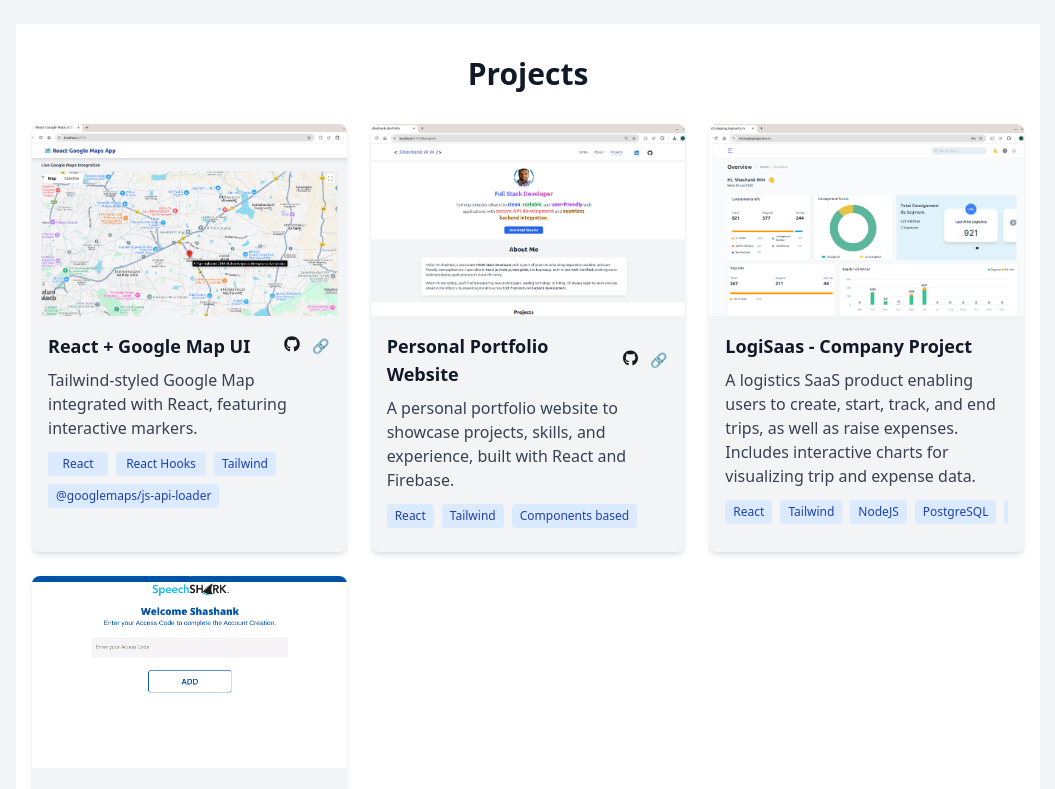
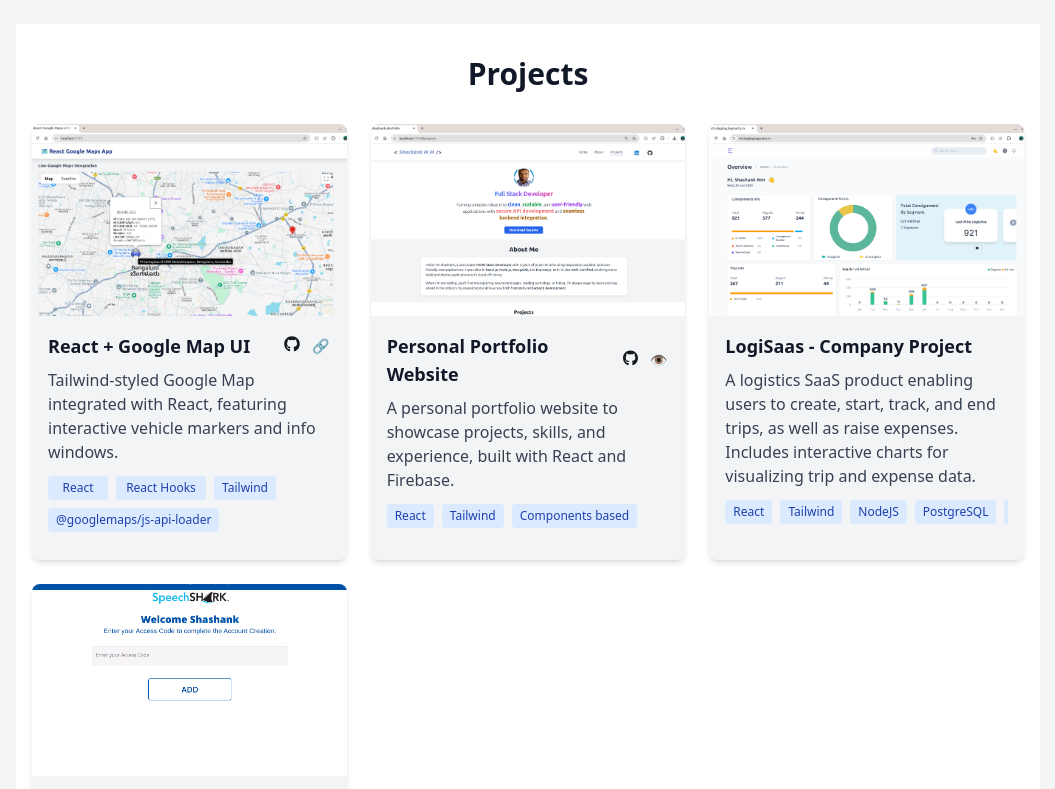
Before and after one commit to Shashank97code/react-portfolio, a React (Vite) app: page / in a window 1280 px wide. Shown: the part 740-1529 px from the top of the page, without its empty margins (112-1167 px from the left). Built offline with nearby package versions, Linux system fonts and the light colour scheme.

Commit message:
feat: updated  project hover styles, project preview img, added navigate to top when click on Home,

```diff
--- a/src/components/Blog.tsx
+++ b/src/components/Blog.tsx
@@ -24,7 +24,6 @@ const Blog = () => {
                 </h3>
                 <div className="flex items-center text-sm text-gray-500 space-x-2">
                   <span>By Shashank M M</span>
-                  <span>•</span>
                 </div>
               </header>
               <p className="text-gray-700 mb-4">
--- a/src/components/Header.tsx
+++ b/src/components/Header.tsx
@@ -36,6 +36,13 @@ const MainSection = () => {
                       ? "text-blue-700 underline underline-offset-8 decoration-blue-600"
                       : ""
                   }`}
+                  onClick={(e) => {
+                    if (item.href === "#hero") {
+                      e.preventDefault();
+                      window.scrollTo({ top: 0, behavior: "smooth" });
+                      window.location.hash = "#hero";
+                    }
+                  }}
                 >
                   {item.label}
                 </a>
--- a/src/components/Projects.tsx
+++ b/src/components/Projects.tsx
@@ -1,4 +1,4 @@
-import Project1Image from "../assets/react-gmap-ui-preview.png";
+import Project1Image from "../assets/react-gmap-ui-preview-with-vehicle-marker.png";
 import PortfolioImage from "../assets/portfolio-preview.png";
 import LogiSaas from "../assets/LogiSaas-preview.png";
 import DashboardAdminView from "../assets/student-enter-key.png";
@@ -16,11 +16,11 @@ const Projects = () => {
         </h2>
         <div className="grid grid-cols-1 md:grid-cols-2 lg:grid-cols-3 gap-6">
           {/* Project 1  */}
-          <div className="bg-gray-100 rounded-lg overflow-hidden shadow-md">
+          <div className="bg-gray-100 rounded-lg overflow-hidden shadow-md hover:shadow-2xl transition-shadow duration-300">
             <img
               src={Project1Image}
               alt="React + Google Map UI"
-              className="w-full h-48 object-cover"
+              className="w-full h-48 object-cover transition-transform duration-300 hover:scale-105"
             />
             <div className="p-4">
               <h3 className="text-lg font-semibold mb-2">
@@ -50,7 +50,7 @@ const Projects = () => {
               </h3>
               <p className="text-gray-700 mb-3">
                 Tailwind-styled Google Map integrated with React, featuring
-                interactive markers.
+                interactive vehicle markers and info windows.
               </p>
               <div className="flex flex-wrap gap-2 mb-3">
                 <span className="bg-blue-100 text-blue-800 text-xs px-2 py-1 rounded inline-block w-auto min-w-[60px] text-center">
@@ -69,11 +69,11 @@ const Projects = () => {
             </div>
           </div>
           {/* Project 2 */}
-          <div className="bg-gray-100 rounded-lg overflow-hidden shadow-md">
+          <div className="bg-gray-100 rounded-lg overflow-hidden shadow-md hover:shadow-2xl transition-shadow duration-300">
             <img
               src={PortfolioImage}
               alt="Portfolio Website"
-              className="w-full h-48 object-cover"
+              className="w-full h-48 object-cover transition-transform duration-300 hover:scale-105"
             />
             <div className="p-4">
               <h3 className="text-lg font-semibold text-gray-900 mb-2">
@@ -89,15 +89,17 @@ const Projects = () => {
                     >
                       <img src={github} alt="github Logo" className="w-4 h-4" />
                     </a>
-                    <a
-                      title="View Live Demo"
-                      href="https://shashank-devfolio.netlify.app/"
-                      target="_blank"
-                      rel="noopener noreferrer"
-                      className="text-sm hover:color-blue-600 hover:bg-blue-200  p-0.5 rounded "
-                    >
-                      🔗
-                    </a>
+                    {siteType === "personal" ? (
+                      <a
+                        title="Currently Viewing"
+                        href="#"
+                        className="text-sm text-gray-400 cursor-not-allowed p-0.5 rounded"
+                        tabIndex={-1}
+                        aria-disabled="true"
+                      >
+                        👁️
+                      </a>
+                    ) : null}
                   </div>
                 </div>
               </h3>
@@ -119,11 +121,11 @@ const Projects = () => {
             </div>
           </div>
           {/* Project 3 - */}
-          <div className="bg-gray-100 rounded-lg overflow-hidden shadow-md">
+          <div className="bg-gray-100 rounded-lg overflow-hidden shadow-md hover:shadow-2xl transition-shadow duration-300">
             <img
               src={LogiSaas}
               alt="Portfolio Website"
-              className="w-full h-48 object-cover"
+              className="w-full h-48 object-cover transition-transform duration-300 hover:scale-105"
             />
             <div className="p-4">
               <h3 className="text-lg font-semibold text-gray-900 mb-2">
@@ -187,11 +189,11 @@ const Projects = () => {
             </div>
           </div>
           {/* Project 3 - */}
-          <div className="bg-gray-100 rounded-lg overflow-hidden shadow-md">
+          <div className="bg-gray-100 rounded-lg overflow-hidden shadow-md hover:shadow-2xl">
             <img
               src={DashboardAdminView}
               alt="Activation App Student Enter Code UI"
-              className="w-full h-48 object-cover"
+              className="w-full h-48 object-cover transition-transform duration-300 hover:scale-105"
             />
             <div className="p-4">
               <h3 className="text-lg font-semibold text-gray-900 mb-2">
```
Also changed, not shown: src/assets/react-gmap-ui-preview-with-vehicle-marker.png (added).
